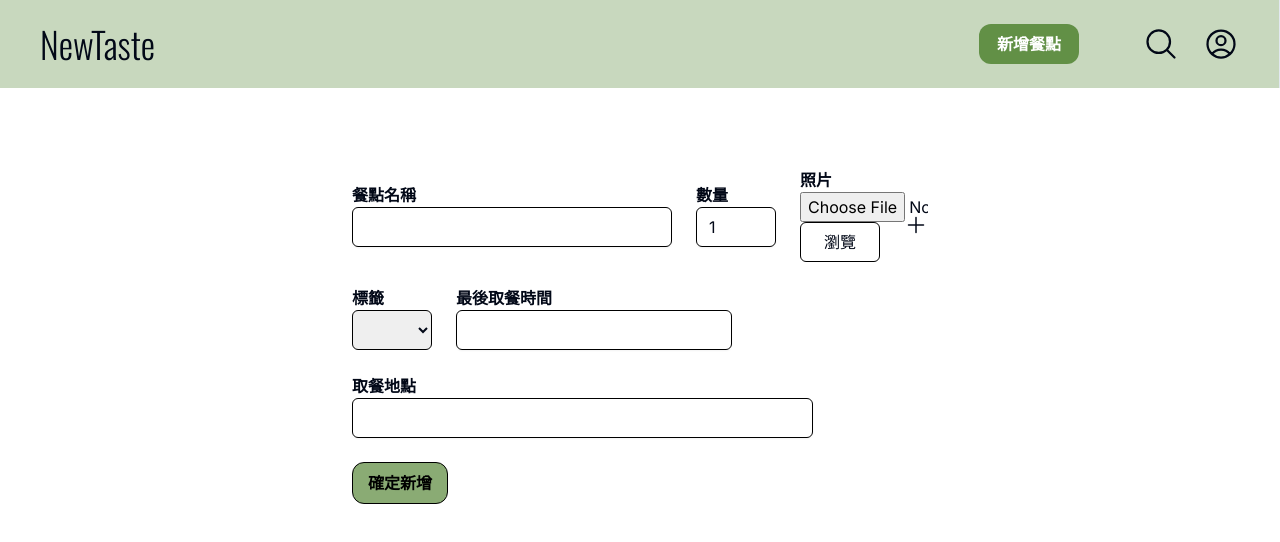
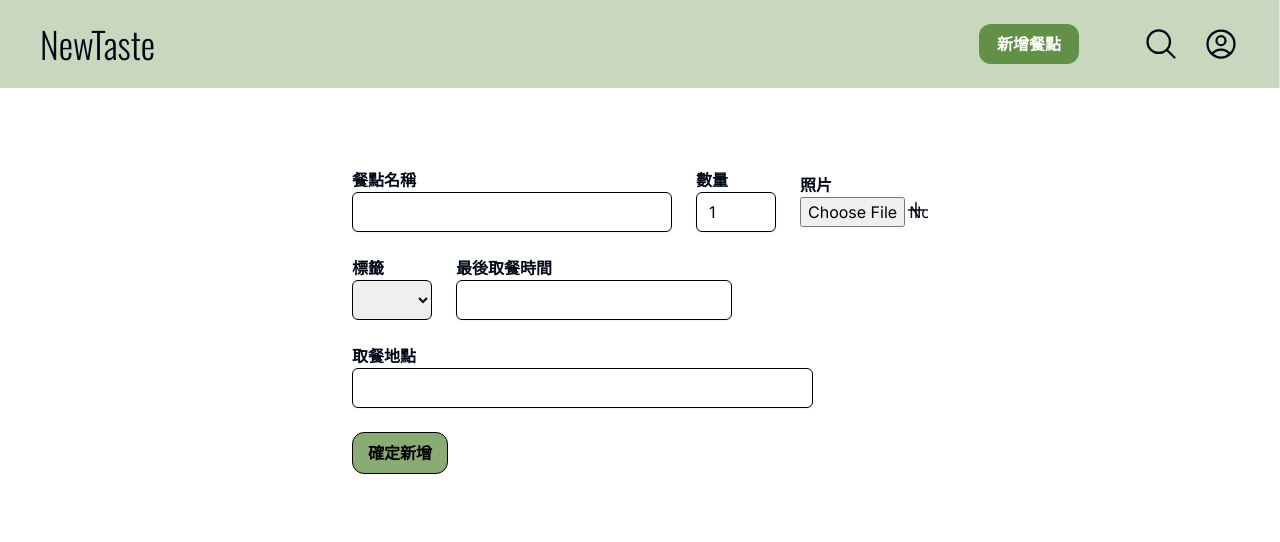
Before and after one commit to CloveryPace/wp1121-final-project, a Next.js app: page /taste/create in a window 1280 px wide. Shown: the top 542 px of the page. Built offline with nearby package versions, Linux system fonts and the light colour scheme.

Commit message:
upload photo

```diff
--- a/src/app/taste/create/page.tsx
+++ b/src/app/taste/create/page.tsx
@@ -74,9 +74,9 @@ function CreatePage() {
               <Label className="text-base font-semibold">照片</Label>
               <label htmlFor="taste-photo">
                 <input type="file" id="taste-photo" {...register(`taste_info.${index}.taste_photo` as const)}></input>
-                <div className="h-10 flex items-center justify-center border border-black rounded-md file:text-theme-green cursor-pointer">
+                {/* <div className="h-10 flex items-center justify-center border border-black rounded-md file:text-theme-green cursor-pointer">
                   瀏覽
-                </div>
+                </div> */}
                 {/* {!watch(`taste_info.${index}.taste_photo`) || (
                   watch(`taste_info.${index}.taste_photo`).length !== 0  && (
                     "上傳成功"
```
